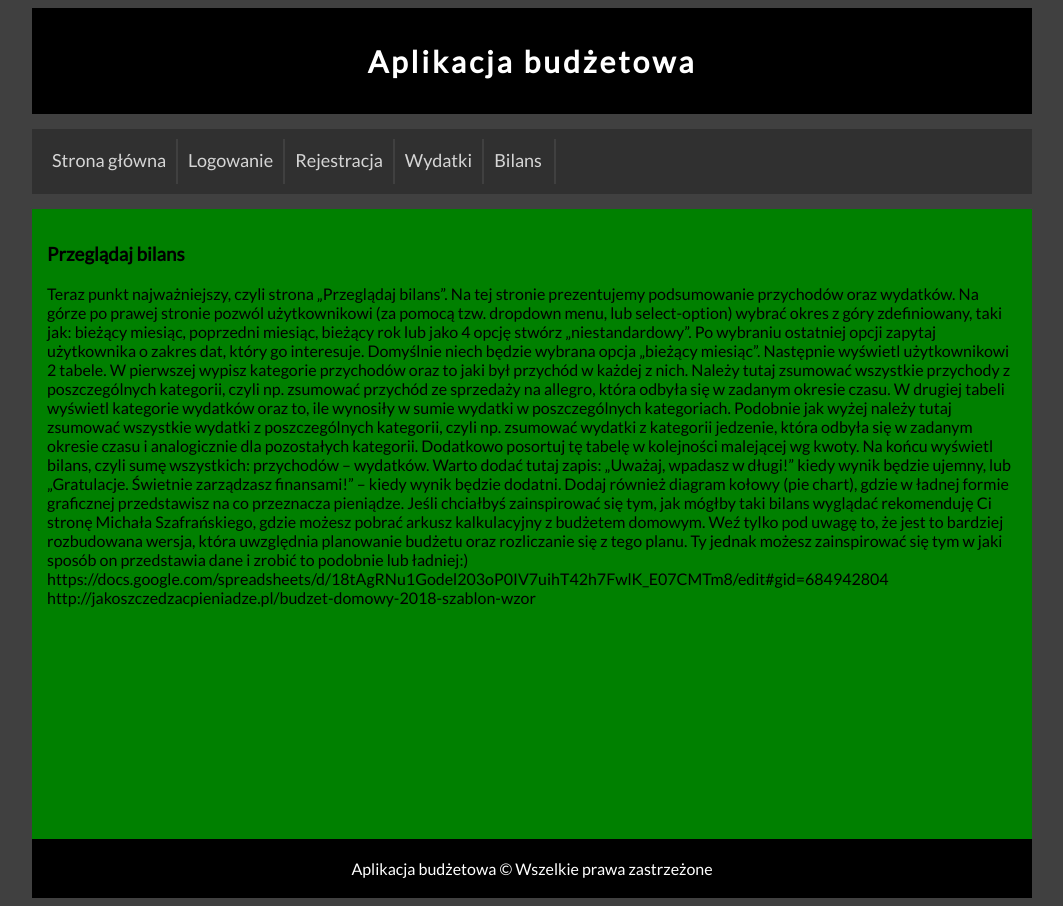
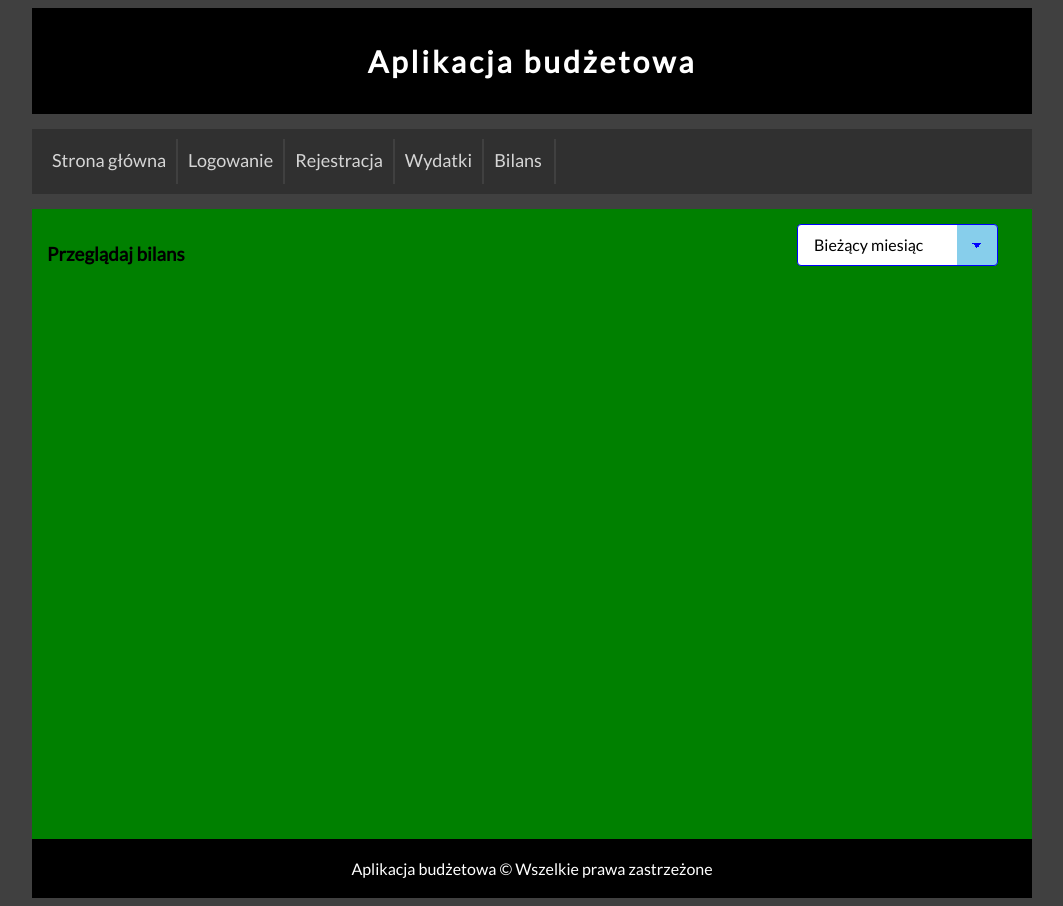
Before and after one commit to insectus/WebPage-BudgetApp, a PHP site: page /balance.html in a window 1280 px wide. Shown: the whole page, without its empty margins (108-1171 px from the left). Run offline with PHP 8.4, Linux system fonts and the light colour scheme.

Commit message:
Balance template

```diff
--- a/balance.html
+++ b/balance.html
@@ -42,17 +42,20 @@
 
 
 		<div id="content">
+
+			<div id="balance">
 				<h3> Przeglądaj bilans </h3>
-				Teraz punkt najważniejszy, czyli strona „Przeglądaj bilans”. Na tej stronie prezentujemy podsumowanie przychodów oraz wydatków.
-Na górze po prawej stronie pozwól użytkownikowi (za pomocą tzw. dropdown menu, lub select-option) wybrać okres z góry zdefiniowany, taki jak: bieżący miesiąc, poprzedni miesiąc, bieżący rok lub jako 4 opcję stwórz „niestandardowy”. Po wybraniu ostatniej opcji zapytaj użytkownika o zakres dat, który go interesuje.
-Domyślnie niech będzie wybrana opcja „bieżący miesiąc”.
-Następnie wyświetl użytkownikowi 2 tabele.
-W pierwszej wypisz kategorie przychodów oraz to jaki był przychód w każdej z nich. Należy tutaj zsumować wszystkie przychody z poszczególnych kategorii, czyli np. zsumować przychód ze sprzedaży na allegro, która odbyła się w zadanym okresie czasu.
-W drugiej tabeli wyświetl kategorie wydatków oraz to, ile wynosiły w sumie wydatki w poszczególnych kategoriach. Podobnie jak wyżej należy tutaj zsumować wszystkie wydatki z poszczególnych kategorii, czyli np. zsumować wydatki z kategorii jedzenie,  która odbyła się w zadanym okresie czasu i analogicznie dla pozostałych kategorii. Dodatkowo posortuj tę tabelę w kolejności malejącej wg kwoty. Na końcu wyświetl bilans, czyli sumę wszystkich: przychodów – wydatków.
-Warto dodać tutaj zapis: „Uważaj, wpadasz w długi!” kiedy wynik będzie ujemny, lub „Gratulacje. Świetnie zarządzasz finansami!” – kiedy wynik będzie dodatni. Dodaj również diagram kołowy (pie chart), gdzie w ładnej formie graficznej przedstawisz na co przeznacza pieniądze.
-Jeśli chciałbyś zainspirować się tym, jak mógłby taki bilans wyglądać rekomenduję Ci stronę Michała Szafrańskiego, gdzie możesz pobrać arkusz kalkulacyjny z budżetem domowym. Weź tylko pod uwagę to, że jest to bardziej rozbudowana wersja, która uwzględnia planowanie budżetu oraz rozliczanie się z tego planu. Ty jednak możesz zainspirować się tym w jaki sposób on przedstawia dane i zrobić to podobnie lub ładniej:)
-https://docs.google.com/spreadsheets/d/18tAgRNu1Godel203oP0IV7uihT42h7FwlK_E07CMTm8/edit#gid=684942804
-http://jakoszczedzacpieniadze.pl/budzet-domowy-2018-szablon-wzor
+			</div>
+
+			  <select class="custom-select" >
+				<option>Bieżący miesiąc</option>
+				<option>Poprzedni miesiąc</option>
+				<option>Bieżący rok</option>
+				<option>Niestatndardowy</option>
+			  </select>
+
+			<div style="clear:both;"></div>
+
 		</div>
 
 		<div id="footer">
--- a/expense.html
+++ b/expense.html
@@ -72,7 +72,7 @@
 
 					<div class="row">
 						<div><label for="comment"> Komentarz (opcjonalnie): </label></div>
-						<textarea name="comment" id="comment" rows="4" cols="80" maxlength="100" minlength="10" placeholder="np.: Przychody z Art. 197. §1 oraz Art. 282. KK"></textarea>
+						<textarea name="comment" id="comment" rows="4" cols="80" maxlength="100" minlength="10" placeholder="np.: Wydatki z Art. 197. §1 oraz Art. 282. KK"></textarea>
 					</div>
 
 					<div class="row">
--- a/style.css
+++ b/style.css
@@ -179,3 +179,63 @@ input[type=reset]:hover
 {
 margin: 20px 10px;
 }
+
+#balance
+{
+	float: left;
+	width: 750px;
+}
+
+.custom-select
+{
+	float: left;
+	background-color: white;
+  border: thin solid blue;
+  border-radius: 4px;
+  display: inline-block;
+  font: inherit;
+  line-height: 1.5em;
+  padding: 0.5em 3.5em 0.5em 1em;
+
+
+  margin: 0;
+  -webkit-box-sizing: border-box;
+  -moz-box-sizing: border-box;
+  box-sizing: border-box;
+  -webkit-appearance: none;
+  -moz-appearance: none;
+}
+
+.custom-select {
+  background-image:
+    linear-gradient(45deg, transparent 50%, blue 50%),
+    linear-gradient(135deg, blue 50%, transparent 50%),
+    linear-gradient(to right, skyblue, skyblue);
+  background-position:
+    calc(100% - 20px) calc(1em + 2px),
+    calc(100% - 15px) calc(1em + 2px),
+    100% 0;
+  background-size:
+    5px 5px,
+    5px 5px,
+    2.5em 2.5em;
+  background-repeat: no-repeat;
+}
+
+.custom-select:focus {
+  background-image:
+    linear-gradient(45deg, white 50%, transparent 50%),
+    linear-gradient(135deg, transparent 50%, white 50%),
+    linear-gradient(to right, gray, gray);
+  background-position:
+    calc(100% - 15px) 1em,
+    calc(100% - 20px) 1em,
+    100% 0;
+  background-size:
+    5px 5px,
+    5px 5px,
+    2.5em 2.5em;
+  background-repeat: no-repeat;
+  border-color: grey;
+  outline: 0;
+}
```
